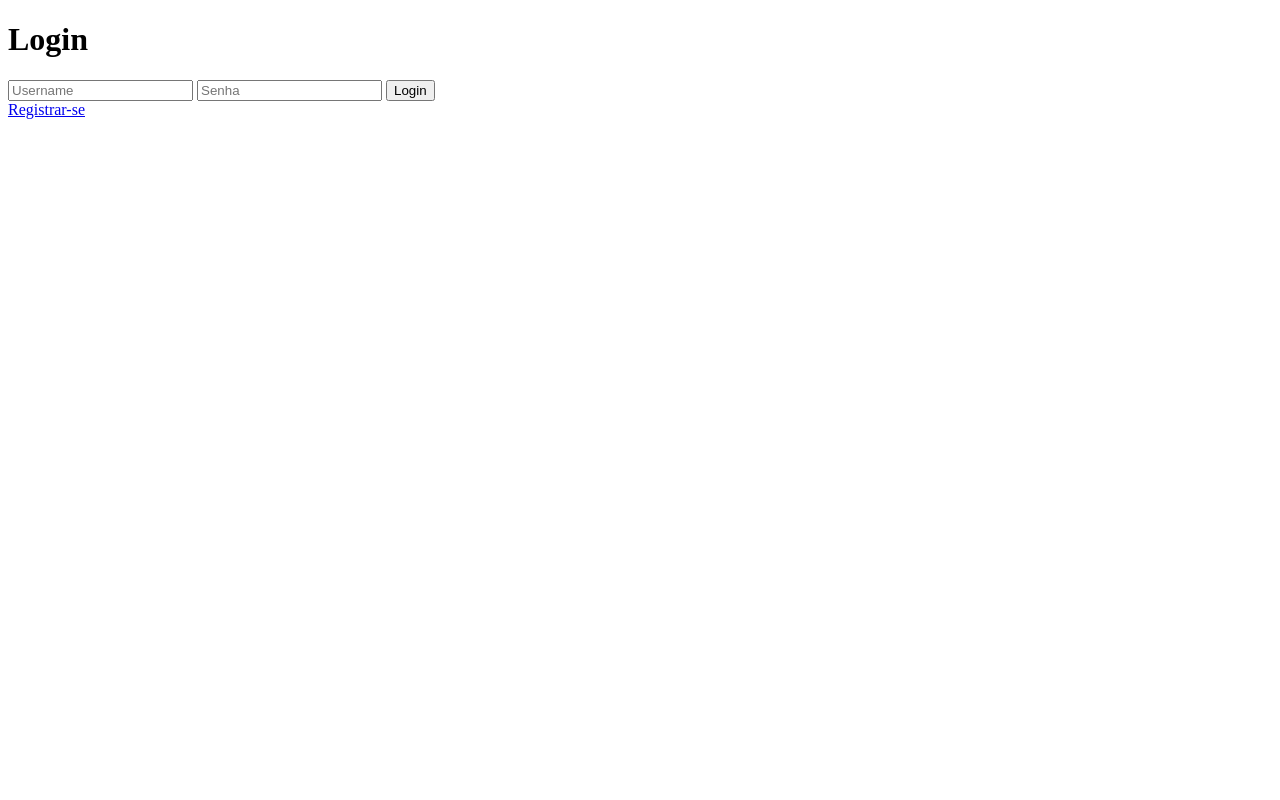
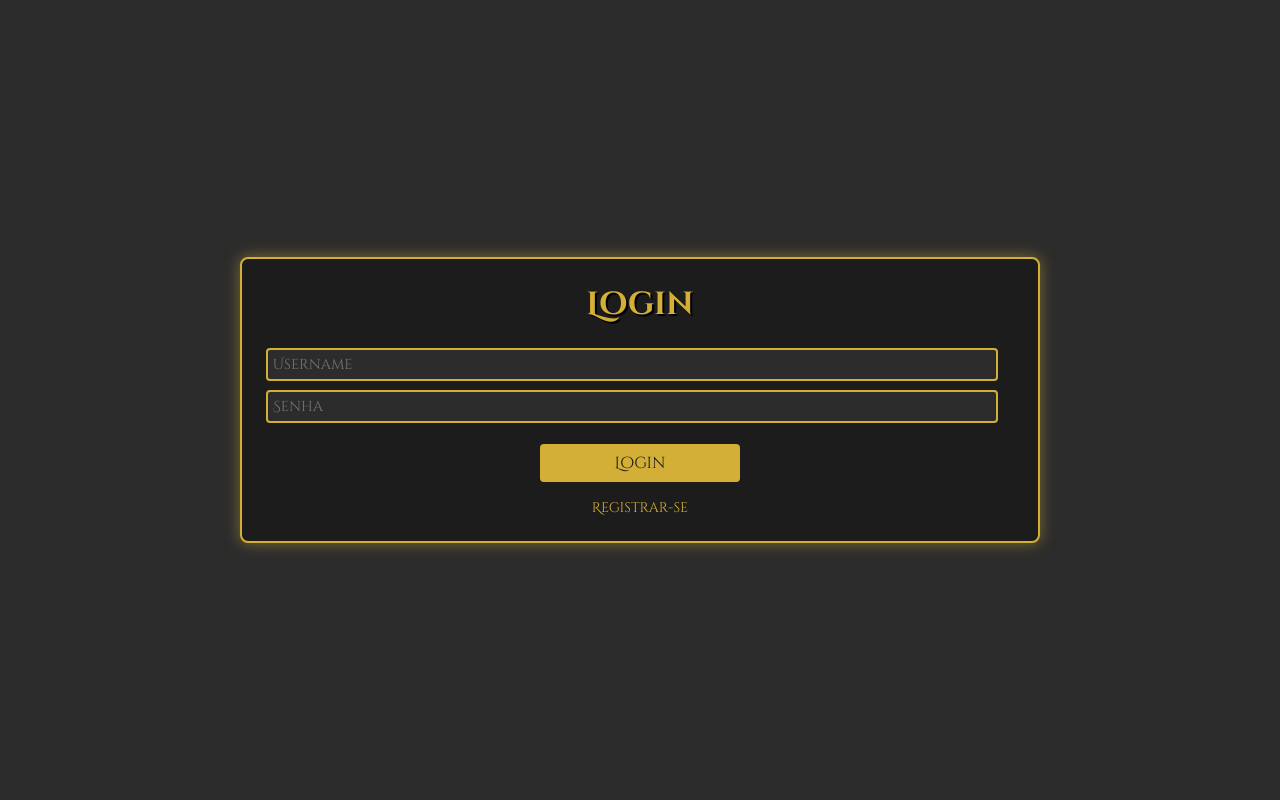
Before and after one commit to lajotavermelha/sysrpg, a Flask app: page /login in a window 1280 px wide. Run offline with Flask 3, Linux system fonts and the light colour scheme.

Commit message:
design atualizado

```diff
--- a/static/css/styles.css
+++ b/static/css/styles.css
@@ -0,0 +1,132 @@
+/* Reset básico */
+@import url('https://fonts.googleapis.com/css2?family=Cinzel+Decorative:wght@400;700&display=swap');
+
+body, h1, h2, h3, h4, h5, h6, p, form, input, button, div, main, a {
+    margin: 0;
+    padding: 0;
+    box-sizing: border-box;
+    font-family: 'Cinzel Decorative', serif;
+}
+
+/* Estilo geral do corpo */
+body {
+    background-color: #2c2c2c;
+    color: #d4af37;
+    font-size: 14px;
+    line-height: 1.4;
+    display: flex;
+    justify-content: center;
+    align-items: center;
+    min-height: 100vh;
+    padding: 20px;
+}
+
+/* Títulos principais */
+h1 {
+    font-size: 2rem;
+    margin-bottom: 1rem;
+    text-align: center;
+    color: #d4af37;
+    text-shadow: 2px 2px 0 #000;
+}
+
+/* Containers principais */
+main, .login-container, div {
+    background: #1c1c1c;
+    padding: 1.5rem;
+    border-radius: 8px;
+    border: 2px solid #d4af37;
+    box-shadow: 0 0 15px rgba(212, 175, 55, 0.5);
+    max-width: 800px;
+    width: 100%;
+    margin: 1rem auto;
+    text-align: center;
+}
+
+/* Estilo dos inputs */
+input[type="text"], input[type="password"], input[type="email"] {
+    width: calc(100% - 1rem);
+    padding: 0.3rem;
+    margin: 0.3rem 0;
+    border: 2px solid #d4af37;
+    border-radius: 4px;
+    background-color: #2c2c2c;
+    color: #d4af37;
+    font-size: 0.9rem;
+}
+
+/* Alinhar o botão centralizado no formulário */
+button {
+    background-color: #d4af37;
+    color: #1c1c1c;
+    border: none;
+    padding: 0.5rem 1rem;
+    margin-top: 1rem;
+    border-radius: 4px;
+    cursor: pointer;
+    font-size: 1rem;
+    transition: background-color 0.3s, color 0.3s;
+    display: block; /* Isso faz o botão ocupar toda a linha */
+    width: 100%;    /* Isso faz o botão ocupar toda a largura do container */
+    max-width: 200px; /* Limita a largura máxima do botão */
+    margin-left: auto; /* Remove qualquer margem à esquerda */
+    margin-right: auto; /* Centraliza o botão horizontalmente */
+}
+
+button:hover {
+    background-color: #f0c75e;
+    color: #1c1c1c;
+}
+
+button:hover {
+    background-color: #f0c75e;
+    color: #1c1c1c;
+}
+
+/* Links */
+a {
+    color: #d4af37;
+    text-decoration: none;
+    display: inline-block;
+    margin-top: 1rem;
+}
+
+a:hover {
+    text-decoration: underline;
+}
+
+/* Estilo específico para o formulário de criação de personagem */
+form div {
+    margin-bottom: 0.5rem;
+    text-align: left;
+}
+
+form label {
+    font-weight: bold;
+    display: block;
+    margin-bottom: 0.3rem;
+    color: #d4af37;
+}
+
+form input[type="text"] {
+    width: calc(100% - 1rem);
+}
+
+/* Estilo para a borda dos formulários */
+form div {
+    background-color: #1c1c1c;
+    border: 2px solid #d4af37;
+    border-radius: 5px;
+    padding: 10px;
+}
+
+/* Layout em duas colunas */
+form {
+    display: flex;
+    flex-wrap: wrap;
+    justify-content: space-between;
+}
+
+form div {
+    width: 48%;
+}
--- a/templates/criarpersonagem.html
+++ b/templates/criarpersonagem.html
@@ -4,6 +4,7 @@
     <meta charset="UTF-8">
     <meta name="viewport" content="width=device-width, initial-scale=1.0">
     <title>Criador de personagem</title>
+    <link rel="stylesheet" href="{{ url_for('static', filename='css/styles.css') }}">
 </head>
 <body>
     <main>
--- a/templates/index.html
+++ b/templates/index.html
@@ -4,6 +4,7 @@
     <meta charset="UTF-8">
     <meta name="viewport" content="width=device-width, initial-scale=1.0">
     <title>Home</title>
+    <link rel="stylesheet" href="{{ url_for('static', filename='css/styles.css') }}">
 </head>
 <body>
     <div>
```
